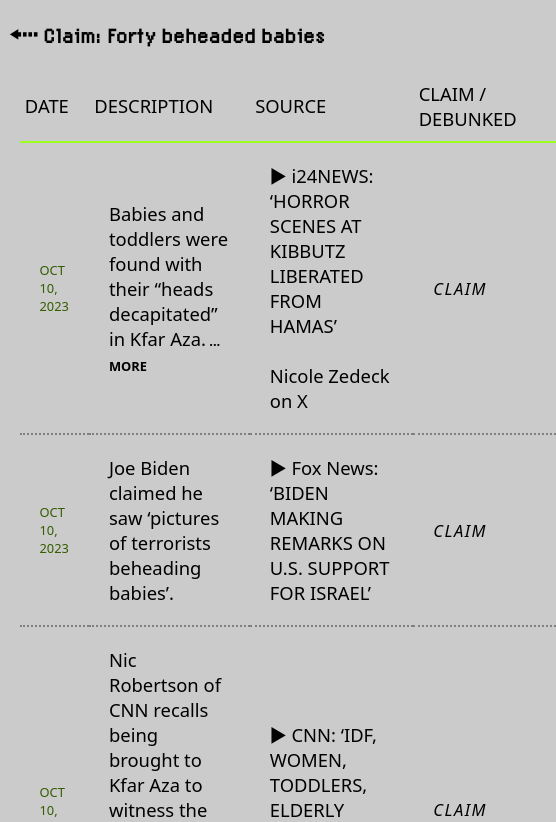
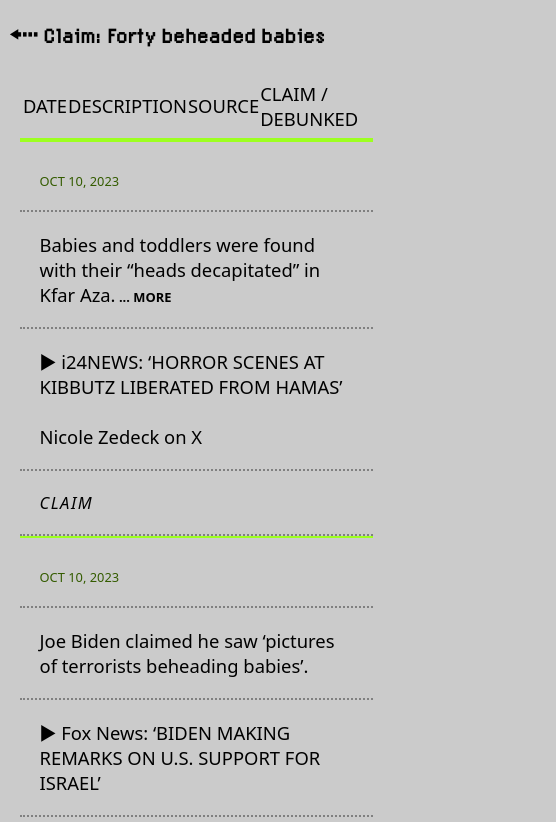
Before and after one commit to tamtzekin/hasbara-tracker, a React (Create React App) app: page /claim-a in a window 390 px wide. Shown: the top 822 px of the page, 556 px wide, since content can reach past the window. Built offline with nearby package versions, Linux system fonts and the light colour scheme.

Commit message:
neater column in mobile

```diff
--- a/src/components/ClaimPage.css
+++ b/src/components/ClaimPage.css
@@ -87,18 +87,29 @@ button {
         margin-bottom: 20px;
     }
 
+    tr {
+        display: block;
+        margin-bottom: 10px;
+        width: 105%;
+        border-bottom: 2px solid #9dff20;
+
+    }
+
     td {
-        border-bottom: 2.5px dotted grey;
+        display: block;
+        /* border-bottom: 2px  dotted grey; */
         padding: 20px;
         text-align: left;
+
     }
 
     th {
+        /* display: block; */
         border-bottom: 2px solid #9dff20;
         padding-left: 1%;
         padding-bottom: 2%;
-        text-align: left;
-        font-size: 1em;
+        text-align: center;
+        font-size: 0.7em;
         font-weight: 400;
     }
 
```
